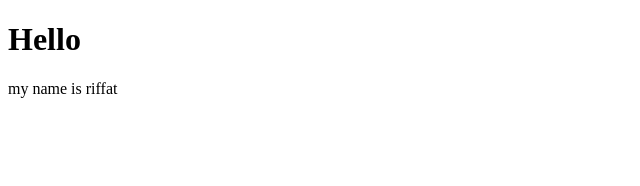
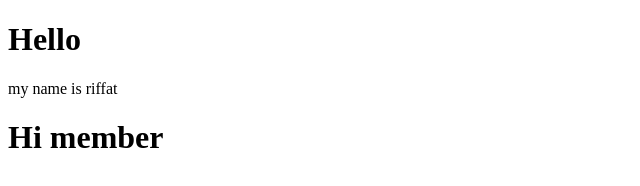
Before and after one commit to RiffatRehman/advance_githubParactice, a plain HTML site: page index.html in a window 1280 px wide. Shown: the whole page, without its empty margins (0-640 px from the left). Drawn offline with Linux system fonts and the light colour scheme.

Commit message:
2nd commit

```diff
--- a/index.html
+++ b/index.html
@@ -8,5 +8,6 @@
 <body>
     <h1>Hello</h1>
     <p>my name is riffat</p>
+    <h1>Hi member</h1>
 </body>
 </html>
```
